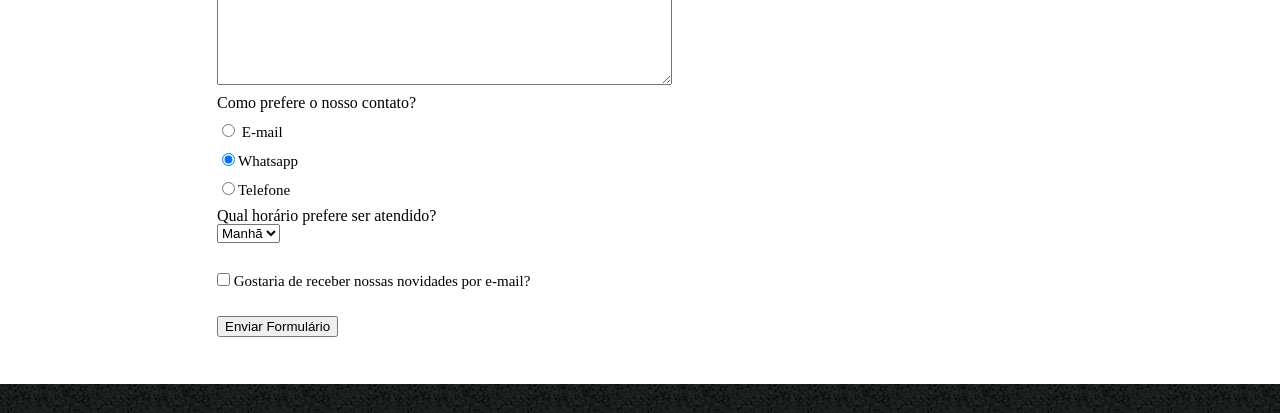
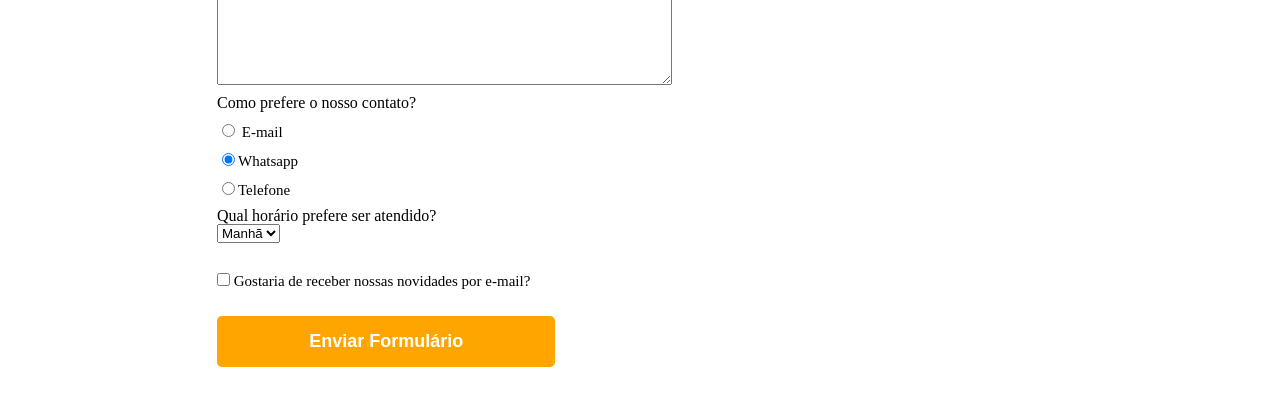
Before and after one commit to GuilhermeWaldschmidtPereira/html_css_alura, a plain HTML site: page html-css/contatos.html in a window 1280 px wide. Shown: the part 634-1047 px from the top of the page. Drawn offline with Linux system fonts and the light colour scheme.

Commit message:
Adicionando transition

```diff
--- a/html-css/style.css
+++ b/html-css/style.css
@@ -113,3 +113,21 @@ form label{
 .chekbox{
     margin: 20px 0px;
 }
+
+#enviar_formulario{
+    width: 40%;
+    padding: 15px 0;
+    background:orange;
+    color:#FFFFFF;
+    font-weight: bold;
+    font-size: 18px;
+    border: none;
+    border-radius: 5px;
+    transition: 1s all;
+    cursor: pointer;
+}
+
+#enviar_formulario:hover{
+    background: darkorange;
+    transform: scale(1.2)
+}
```
